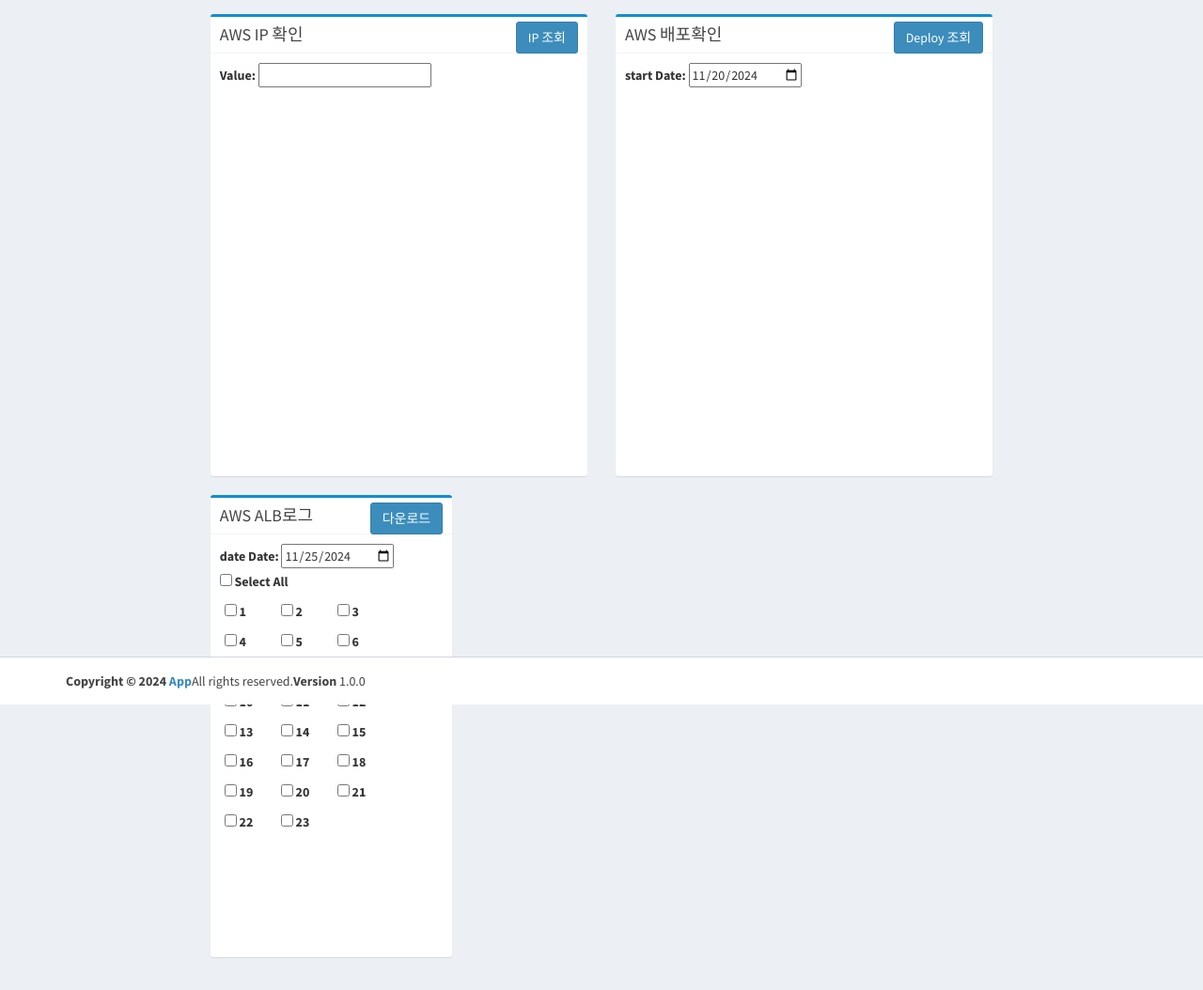
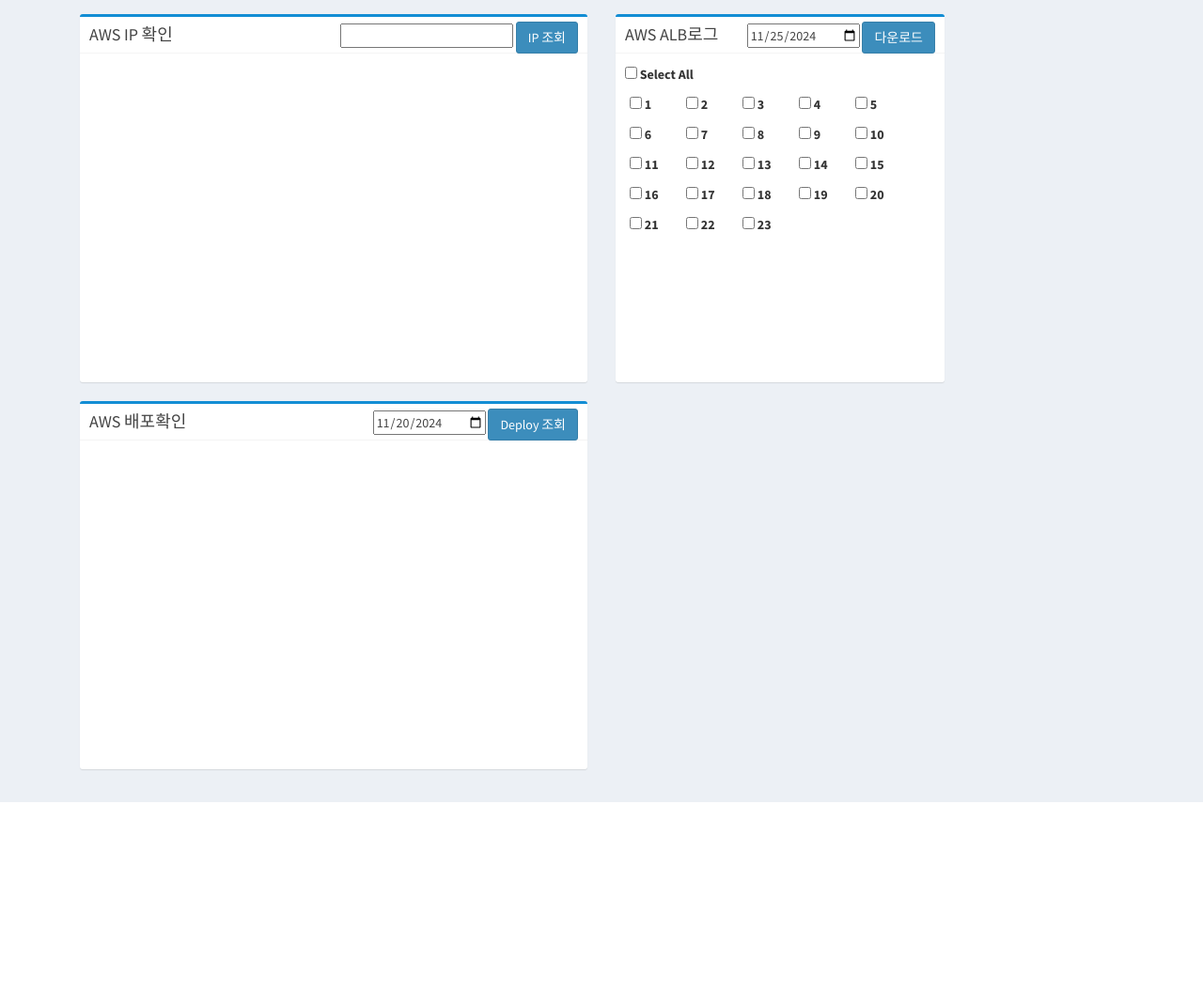
Before and after one commit to oseongryu/flask-aws-tools, a Flask app: page /aws/ in a window 1280 px wide. Shown: the part 50-1104 px from the top of the page at 94% size. After the commit the page ends 904 px from the top, so only its background shows below. Run offline with Flask 3, Linux system fonts and the light colour scheme; some libraries are stand-ins or nearby versions.

Commit message:
fix: aws html

```diff
--- a/static/css/aws/aws.css
+++ b/static/css/aws/aws.css
@@ -1,13 +1,5 @@
-.column {
-  flex: 1;
-  padding: 20px;
-}
-.container {
-  display: flex;
-  /* flex-direction: column; */
-  /* align-items: center; */
-  /* padding: 20px; */
-}
+
+
 .hours-list {
   display: flex;
   flex-wrap: wrap;
--- a/static/css/style.css
+++ /dev/null
@@ -1,20 +0,0 @@
-@CHARSET "UTF-8";
-.dropdown-menu>li{
-}
-
-div.f5074-layout-left {
-	width: 40%;
-	float: left;
-	box-sizing: border-box;
-}
-
-div.f5074-layout-right {
-	width: 60%;
-	float: right;
-	box-sizing: border-box;
-}
-
-
-.progress { position:relative; width:100%; border: 1px solid #ddd; padding: 1px; border-radius: 3px; }
-.bar { background-color: #337ab7; width:0%; height:20px; border-radius: 3px; }
-.percent { position:absolute; display:inline-block; top:1px; }
--- a/templates/aws/index.html
+++ b/templates/aws/index.html
@@ -24,68 +24,56 @@
 					<!-- Content Row -->
 					<div class="row">
                         <!-- Content -->
-						<div class="col-md-6">
+                        <div class="col-md-6">
 							<div class="box box-danger">
                                 <div class="box-header with-border">
                                     <h4 class="box-title">AWS IP 확인</h4>
                                     <div class="box-tools pull-right">
+										<input type="text" id="filter_value" name="filter_value">
 										<input type="button" id="btn_search_ip" class="btn btn-primary" value="IP 조회" />
                                     </div>
                                 </div>
-								<div class="box-body" style="height: 450px;">
-                                    <label for="filter_value">Value:</label>
-                                    <input type="text" id="filter_value" name="filter_value">
+								<div class="box-body" style="height: 350px;">
                                     <ul id="dev_list"></ul>
                                     <ul id="prd_list"></ul>
 								</div>
 							</div>
-						</div>
-                        <!-- .Content -->
-						<!-- Content -->
-						<div class="col-md-6">
 							<div class="box box-danger">
                                 <div class="box-header with-border">
                                     <h4 class="box-title">AWS 배포확인</h4>
                                     <div class="box-tools pull-right">
+                                        <input type="date" id="date" name="date">
 										<input type="button" id="btn_search_deploy" class="btn btn-primary" value="Deploy 조회" />
                                     </div>
                                 </div>
-								<div class="box-body" style="height: 450px;">
-                                    <div>
-                                        <label for="date">start Date:</label>
-                                        <input type="date" id="date" name="date">
-                                    </div>
+								<div class="box-body" style="height: 350px;">
                                     <div id="results"></div>
 								</div>
 							</div>
-						</div>
-						<!-- .Content -->
+                        </div>
+                        <!-- .Content -->
 						<!-- Content -->
 						<div class="col-md-4">
 							<div class="box box-danger">
                                 <div class="box-header with-border">
                                     <h4 class="box-title">AWS ALB로그</h4>
                                     <div class="box-tools pull-right">
+										<input type="date" id="albDate" name="albDate">
 										<input type="button" id="btn_download" class="btn btn-primary" value="다운로드" />
                                     </div>
                                 </div>
-								<div class="box-body" style="height: 450px;">
+								<div class="box-body" style="height: 350px;">
                                     <form id="hoursForm" >
-                                        <div>
-                                            <label for="date">date Date:</label>
-                                            <input type="date" id="albDate" name="albDate">
-                                        </div>
-
-                                        <div>
-                                            <label><input type="checkbox" id="selectAllCheckbox"> Select All</label>
-                                        </div>
+										<label><input type="checkbox" id="selectAllCheckbox"> Select All</label>
                                         <div class="hours-list"></div>
                                     </form>
                                     <div id="result" class="result"></div>
+
 								</div>
 							</div>
 						</div>
 						<!-- .Content -->
+
 					</div>
 					<!-- .Content Row -->
 				</section>
--- a/templates/includes/footer.html
+++ b/templates/includes/footer.html
@@ -1,6 +1,6 @@
-<footer class="main-footer navbar-fixed-bottom">
+<!-- <footer class="main-footer navbar-fixed-bottom">
 	<div class="container">
 		<strong> Copyright &copy; 2024 <a href="index">App</a> </strong> All rights reserved.
 		<div class="pull-right hidden-xs"><b>Version</b> 1.0.0</div>
 	</div>
-</footer>
+</footer> -->
--- a/templates/includes/header.html
+++ b/templates/includes/header.html
@@ -14,9 +14,6 @@
 <link rel="stylesheet" href="/static/css/common/AdminLTE.min.css">
 <!-- AdminLTE Skins. Choose a skin from the css/skins folder instead of downloading all of them to reduce the load. -->
 <link rel="stylesheet" href="/static/css/common/_all-skins.min.css">
-<!-- Common style -->
-<link rel="stylesheet" href="/static/css/style.css">
-
 
 <!-- JQuery 2.1.4 -->
 <script src="http://code.jquery.com/jquery-2.1.4.min.js"></script>
```
